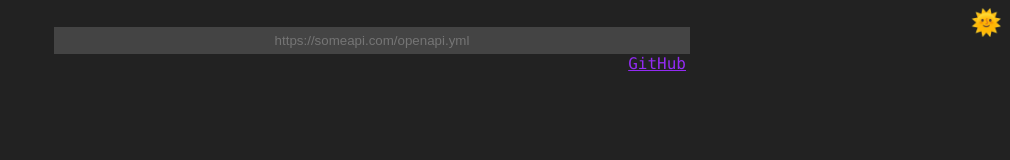
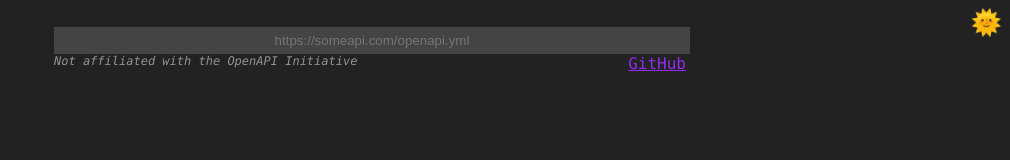
Before and after one commit to InventivetalentDev/openapi-viewer, a website built with webpack: page src/index.html in a window 1280 px wide. Shown: the whole page, without its empty margins (270-1280 px from the left). Built offline with nearby package versions, Linux system fonts and the light colour scheme.

Commit message:
disclaimer

```diff
--- a/src/index.html
+++ b/src/index.html
@@ -32,6 +32,7 @@
         <div id="input-wrapper" style="display: none;">
             <br/>
             <input id="input" type="url" placeholder="https://someapi.com/openapi.yml"><br/>
+            <span id="disclaimer">Not affiliated with the OpenAPI Initiative</span>
             <span id="links"><a href="https://github.com/InventivetalentDev/openapi-viewer" target="_blank">GitHub</a></span>
         </div>
         <div id="ui">
--- a/src/style.css
+++ b/src/style.css
@@ -19,9 +19,19 @@ input {
     text-align: center;
 }
 
+#input-wrapper #disclaimer {
+    text-align: left;
+    float: left;
+    font-style: italic;
+    font-size: 12px;
+    opacity: 0.6;
+    max-width: 70%;
+}
+
 #input-wrapper #links {
     text-align: right;
     float: right;
+    max-width: 20%;
 }
 
 /********/
```
